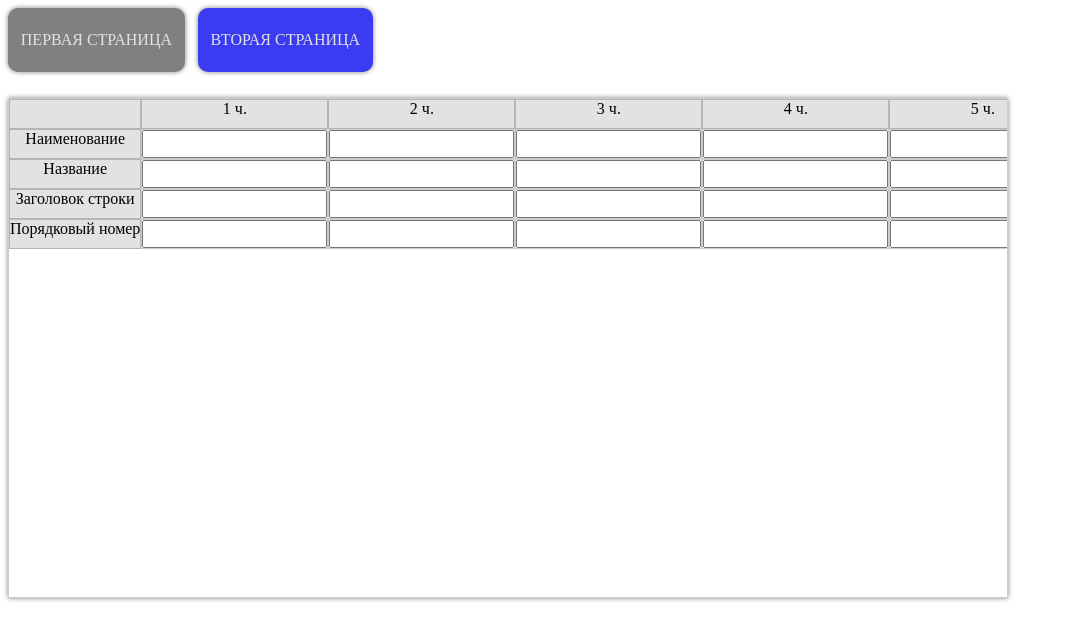
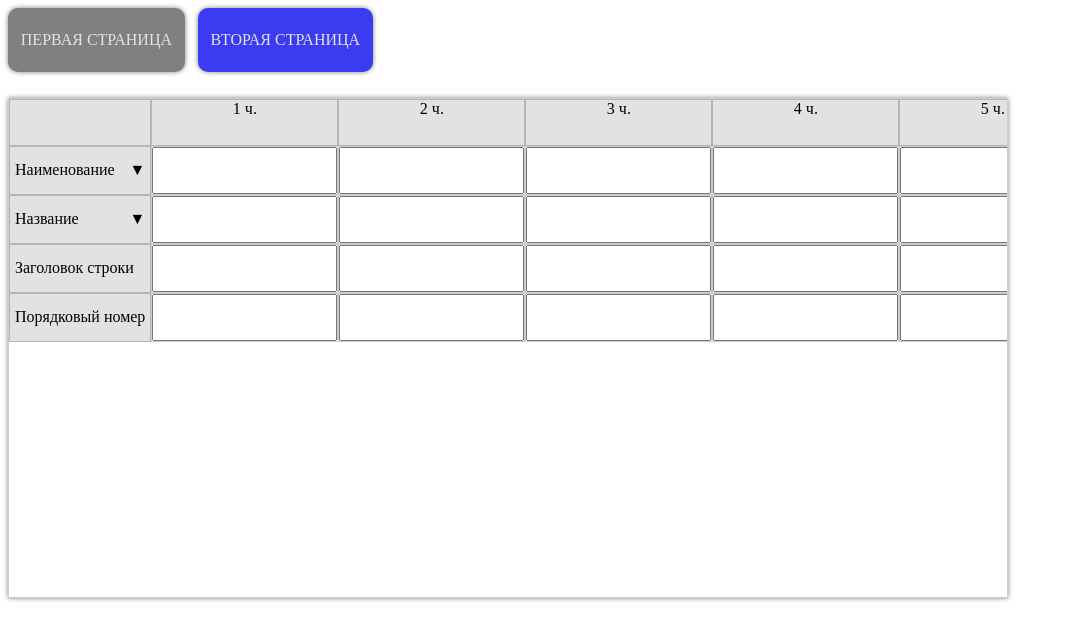
Before and after one commit to sensactive/tn_test, a Vue app: page / in a window 1280 px wide. Shown: the top 640 px of the page, without its empty margins (0-1069 px from the left). Built offline with nearby package versions, Linux system fonts and the light colour scheme.

Commit message:
children styles

```diff
--- a/src/components/elements/MainTable.vue
+++ b/src/components/elements/MainTable.vue
@@ -1,5 +1,5 @@
 <template>
-  <div class="table-sc elevation">
+  <div class="table-sc elevation pull-down">
     <div
       v-for="header in headers"
       :key="header.value"
@@ -20,9 +20,13 @@
         >
           <div
             v-if="header.value === 'title'"
-            @click="openNeededChildren($event, itemIdx)"
+            class="first-col__content"
+            @click="openCloseNeededChildren($event, itemIdx)"
           >
             {{ item[header.value] }}
+            <span v-if="item.children">
+              {{ !needToShowChildren(itemIdx) ? '▼' : '▲' }}
+            </span>
           </div>
           <component
             :is="header.contentCellType"
@@ -30,14 +34,18 @@
           />
         </slot>
       </div>
-      <template v-if="item.children && showingChildrenIdxs.indexOf(itemIdx) !== -1">
+      <template
+        v-if="needToShowChildren(itemIdx)"
+      >
         <template
           v-for="child in item.children"
         >
           <div
             v-for="(header, headerIdx) in headers"
-            class="table-cell"
-            :class="headerIdx === 0 ? 'first-col' : ''"
+            class="table-cell children pull-down"
+            :class="{
+              'first-col': headerIdx === 0,
+            }"
           >
             <slot
               :name="`item.child.${header.value}`"
@@ -81,10 +89,13 @@ export default {
     }
   },
   methods: {
-    openNeededChildren(e, childrenIdx) {
+    openCloseNeededChildren(e, childrenIdx) {
       const idx = this.showingChildrenIdxs.indexOf(childrenIdx);
       if (idx !== -1) this.showingChildrenIdxs.splice(idx, 1);
       else this.showingChildrenIdxs.push(childrenIdx);
+    },
+    needToShowChildren(childrenIdx) {
+      return this.showingChildrenIdxs.indexOf(childrenIdx) !== -1;
     },
   },
 };
@@ -98,12 +109,24 @@ export default {
     display: grid;
     border: 1px solid rgba(0,0,0,.2);
     overflow: auto;
-    grid-template-rows: repeat(auto-fit, minmax(30px, max-content));
+    grid-template-rows: repeat(auto-fit, minmax(47px, max-content));
     .first-col {
+      display: flex;
       background: #e2e2e2;
       position: sticky;
       left: 0;
       z-index: 10;
+      &.children {
+        background: #f8efff;
+      }
+      &__content {
+        display: flex;
+        align-items: center;
+        justify-content: space-between;
+        width: 100%;
+        padding: 5px;
+        span { cursor: pointer; }
+      }
     }
     .table {
       &-header.first-col { z-index: 12; }
@@ -113,12 +136,28 @@ export default {
         background: #e2e2e2;
         z-index: 10;
       }
-      &-cell {
-      }
     }
     & > div {
       text-align: center;
       border: 1px solid rgba(0,0,0,.2);
     }
+    .pull-down{ animation: pull-down .3s ease-in-out; transform-origin: 50% 0;}
+    @keyframes pull-down {
+      0% {
+        transform: scaleY(0.1);
+      }
+      100% {
+        transform: scaleY(1);
+      }
+    }
+
+    @-webkit-keyframes pull-down {
+      0% {
+        -webkit-transform: scaleY(0.1);
+      }
+      100% {
+        -webkit-transform: scaleY(1);
+      }
+    }
   }
 </style>
--- a/src/components/pages/Second.vue
+++ b/src/components/pages/Second.vue
@@ -17,7 +17,28 @@ export default {
     items: [
       { title: 'Наименование' },
       { title: 'Название' },
-      { title: 'Заголовок строки' },
+      {
+        title: 'Заголовок строки',
+        children: [
+          { title: '' },
+          { title: '' },
+          { title: '' },
+          { title: '' },
+          { title: '' },
+          { title: '' },
+          { title: '' },
+          { title: '' },
+          { title: '' },
+          { title: '' },
+          { title: '' },
+          { title: '' },
+          { title: '' },
+          { title: '' },
+          { title: '' },
+          { title: '' },
+          { title: '' },
+        ],
+      },
       { title: 'Порядковый номер' },
     ],
   }),
--- a/src/components/table_cells/InputCell.vue
+++ b/src/components/table_cells/InputCell.vue
@@ -34,7 +34,7 @@ export default {
 <style lang="scss">
   input[type="number"] {
     width: 100%;
-    height: 100%;
+    height: 47px;
     box-sizing: border-box;
   }
 </style>
```
